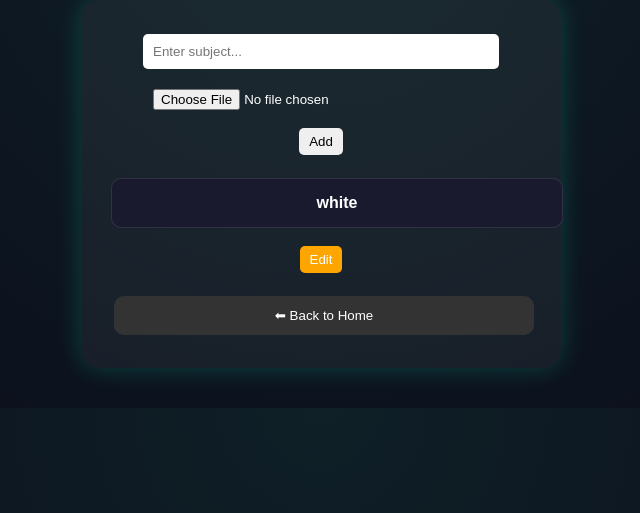
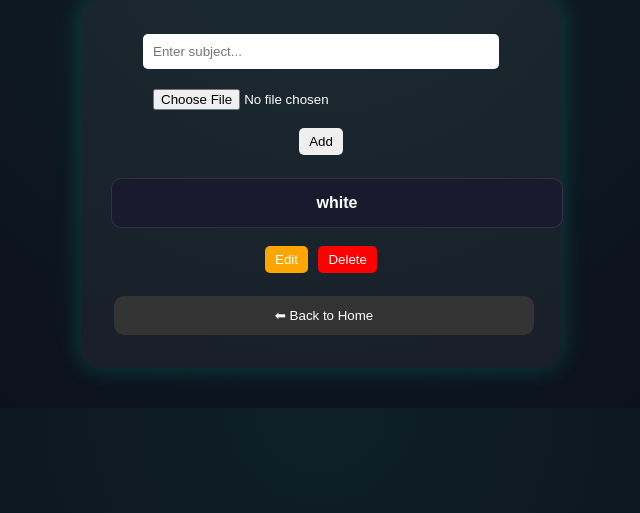
Before and after one commit to abhishekr5821-droid/BCA, a Django app: page /syllabus/ in a window 1280 px wide. Shown: the part 118-631 px from the top of the page, without its empty margins (319-959 px from the left). Run offline with Django 5.2, Linux system fonts and the light colour scheme; data comes from the database, SQL or seed files in the repository.

Commit message:
updated project

```diff
--- a/template/syllabus.html
+++ b/template/syllabus.html
@@ -121,19 +121,16 @@ input {
         {% endif %}
 
         <!-- ACTIONS -->
-                <div class="actions">
+                 <div class="actions">
 
     <a href="{% url 'edit_syllabus' item.id %}">
         <button class="edit-btn">Edit</button>
     </a>
 
-    <!-- DELETE BUTTON HIDDEN -->
-    <!--
-    <form action="{% url 'delete_syllabus' item.id %}" method="POST" style="display:inline;">
-        {% csrf_token %}
-        <button class="delete-btn">Delete</button>
-    </form>
-    -->
+   <form action="{% url 'delete_syllabus' item.id %}" method="POST" style="display:inline;">
+    {% csrf_token %}
+    <button type="submit" class="delete-btn">Delete</button>
+</form>
 
 </div>
 
```
